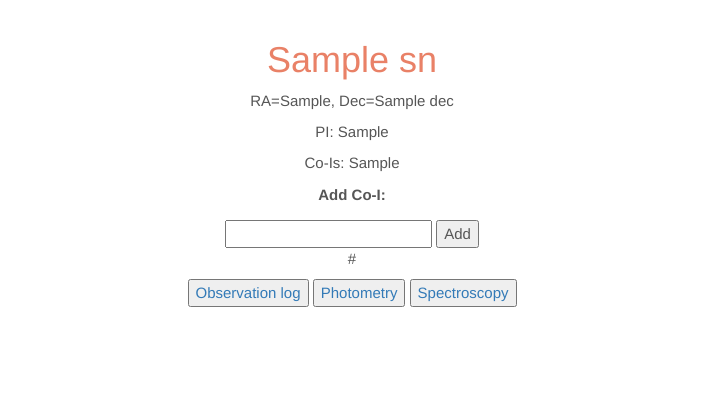
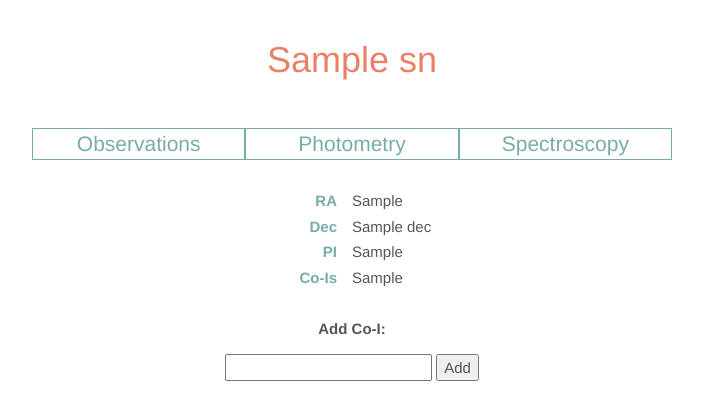
Before and after one commit to ktakats/supernovadb, a Django app: template SNe/templates/sn.html in a window 1280 px wide. Shown: the part 52-472 px from the top of the page, without its empty margins (288-991 px from the left). Run offline with Django 3.2, Linux system fonts and the light colour scheme; the template is opened without the code that fills it: most values are stand-ins (such as "Sample title", 1, 10 or a date in 2020); form fields are guessed from the names that the template uses; some libraries are stand-ins or nearby versions.

Commit message:
Prettification

```diff
--- a/SNe/static/layout.css
+++ b/SNe/static/layout.css
@@ -24,24 +24,28 @@ h1 {
   color: #e98167;
 }
 
+h1 a {
+  color: #e98167;
+}
+
 /*New sn form*/
 
-#id_new_sn_form, #id_obslogform, #id_photometryform, #id_uploadphotometryform, #id_uploadspectroscopyform {
-  width: 60%;
+#id_new_sn_form, #id_obslogform, #id_photometryform, #id_uploadphotometryform, #id_uploadspectroscopyform, #id_add_project_form {
+  width: 80%;
   margin: 5% auto;
 }
 
-#id_new_sn_form label, input, #id_obslogform label, input, select, #id_photometryform label, input, #id_uploadphotometryform input, textarea, #id_uploadspectroscopyform label, input, textarea,i,input[type="file"] {
+#id_new_sn_form label, input, #id_obslogform label, input, select, #id_photometryform label, input, #id_uploadphotometryform input, textarea, #id_uploadspectroscopyform label, input, textarea,i,input[type="file"], #id_add_project_form label, input, select {
   display: inline-block;
 }
 
-#id_new_sn_form label, #id_obslogform label,  #id_photometryform label, #id_uploadphotometryform label, #id_uploadspectroscopyform label {
+#id_new_sn_form label, #id_obslogform label,  #id_photometryform label, #id_uploadphotometryform label, #id_uploadspectroscopyform label, #id_add_project_form label {
   width: 20%;
   float: left;
   text-align: right;
 }
 
-#id_new_sn_form label +input, #id_obslogform label + input, label+select, #id_photometryform label+input, #id_uploadphotometryform label+input, label+textarea, #id_uploadspectroscopyform label+input, label+textarea, label+input[type="file"] {
+#id_new_sn_form label +input, #id_obslogform label + input, label+select, #id_photometryform label+input, #id_uploadphotometryform label+input, label+textarea, #id_uploadspectroscopyform label+input, label+textarea, label+input[type="file"], #id_add_project_form label+input, label+select {
     width: 61%;
     margin: 0 15% 0 2%;
 }
@@ -66,6 +70,7 @@ th, th >a {
 
 a:hover {
   color: #d8d6d6;
+  text-decoration: none;
 }
 
 th, td {
@@ -111,3 +116,41 @@ table thead th.desc {
 .axis text{
   font-size: 1.2em;
 }
+
+.data_table {
+  display: inline-block;
+  overflow: hidden;
+  text-align: left;
+  width: 100%;
+  padding-top: 5%;
+  font-size: 1em;
+}
+
+.data_table dt,
+.data_table dd {
+  margin-bottom: 2px;
+  width: 50%;
+}
+.data_table dt {
+  clear: both;
+  text-align: right;
+  padding-right: 15px;
+  color: #79ACA9;
+}
+
+.logs {
+  font-size: 1.4em;
+  padding-top: 3%;
+}
+
+.logs a{
+  color: #79ACA9;
+}
+
+.logs .col-md-2{
+  border: 1px solid #79ACA9;
+}
+
+.logs .changecolor{
+  color: #e98167;
+}
--- a/SNe/templates/layout.html
+++ b/SNe/templates/layout.html
@@ -35,6 +35,7 @@
     </div>
   </nav>
 
+
 <div class=container-fluid>
   <div class="row">
     <div class="col-md-6 col-md-offset-3">
@@ -45,6 +46,9 @@
     </div>
   </div>
 </div>
+
+{% block log%}{%endblock%}
+
 <div class="container-fluid">
   <div class="row">
     <div class="col-md-6 col-md-offset-3">
--- /dev/null
+++ b/SNe/templates/logs.html
@@ -0,0 +1,61 @@
+
+<div class="container-fluid logs">
+  <div class="row">
+    <div class="col-md-2 col-md-offset-3">
+      <a href="{% url 'sn_obs' sn_id %}" id="id_obs">Observations</a>
+    </div>
+    <div class="col-md-2">
+      <a href="{% url 'photometry' sn_id %}" id="id_phot">Photometry</a>
+    </div>
+    <div class="col-md-2">
+      <a href="{% url 'spectroscopy' sn_id%}" id="id_spec">Spectroscopy</a>
+    </div>
+  </div>
+</div>
+
+<script>
+function changeColorObs() {
+    document.getElementById("id_obs").className = "changecolor";
+    document.getElementById("id_phot").className = "";
+    document.getElementById("id_spec").className = "";
+}
+
+function changeColorPhot() {
+    document.getElementById("id_obs").className = "";
+    document.getElementById("id_phot").className = "changecolor";
+    document.getElementById("id_spec").className = "";
+}
+function changeColorSpec() {
+    document.getElementById("id_obs").className = "";
+    document.getElementById("id_phot").className = "";
+    document.getElementById("id_spec").className = "changecolor";
+}
+
+function changeColorDefault() {
+    document.getElementById("id_obs").className = "";
+    document.getElementById("id_phot").className = "";
+    document.getElementById("id_spec").className = "";
+}
+
+
+function init(){
+  var current=window.location.pathname.slice(0,-1);
+  var index = current.lastIndexOf("/");
+  var logName = current.substr(index+1);
+  if(logName=="obslog"){
+    changeColorObs();
+  }
+  else if (logName=="photometry"){
+    changeColorPhot();
+  }
+  else if (logName=="spectroscopy"){
+    changeColorSpec();
+  }
+  else{
+    changeColorDefault();
+  }
+
+}
+
+window.onload=init();
+</script>
--- a/SNe/templates/sn.html
+++ b/SNe/templates/sn.html
@@ -1,24 +1,35 @@
 {% extends 'layout.html' %}
 
 {% block title %}{{sn.sn_name}}{% endblock %}
+
+{%block log %}
+
+{% include "logs.html" with sn_id=sn.id %}
+
+{% endblock %}
+
 {% block content %}
-<div class="coordinates">
-<p>RA={{ra}}, Dec={{dec}}</p>
-<p>PI: {{sn.pi.first_name}}</p>
-<p>Co-Is:
-  {% for coi in sn.coinvestigators.all %}
-  {{coi.first_name}}</br>
-  {% endfor %}
-</p>
+
+
+
+<div class="sndata">
+  <dl class="dl-horizontal data_table">
+    <dt>RA</dt> <dd>{{ra}}</dd>
+    <dt>Dec</dt><dd>{{dec}}</dd>
+    <dt>PI</dt><dd>{{sn.pi.first_name}}</dd>
+    <dt>Co-Is</dt><dd>
+      {% for coi in sn.coinvestigators.all%}
+      {{coi.first_name}}</br>
+      {%endfor%}
+    </dd>
+  </dl>
+</div>
 <form method="post" action="">
   {% csrf_token%}
   <p><label for="id_coinvestigators">Add Co-I:</label></p>
   {{addcoiform.coinvestigators}}
     <button type="submit" id="id_addbutton">Add</button>
 </form>
-</div>
-<p>{% url 'sn_obs' sn.id %}</p>
-<button><a href="{% url 'sn_obs' sn.id %}">Observation log</a></button>
-<button><a href="{% url 'photometry' sn.id %}">Photometry</a></button>
-<button><a href="{% url 'spectroscopy' sn.id %}">Spectroscopy</a></button>
+
+
 {% endblock %}
```
Also changed, not shown: SNe/forms.py (+11 -0 lines), SNe/templates/obslog.html (+8 -1 lines), SNe/templates/photometry.html (+7 -1 lines), SNe/templates/spectroscopy.html (+7 -1 lines).
